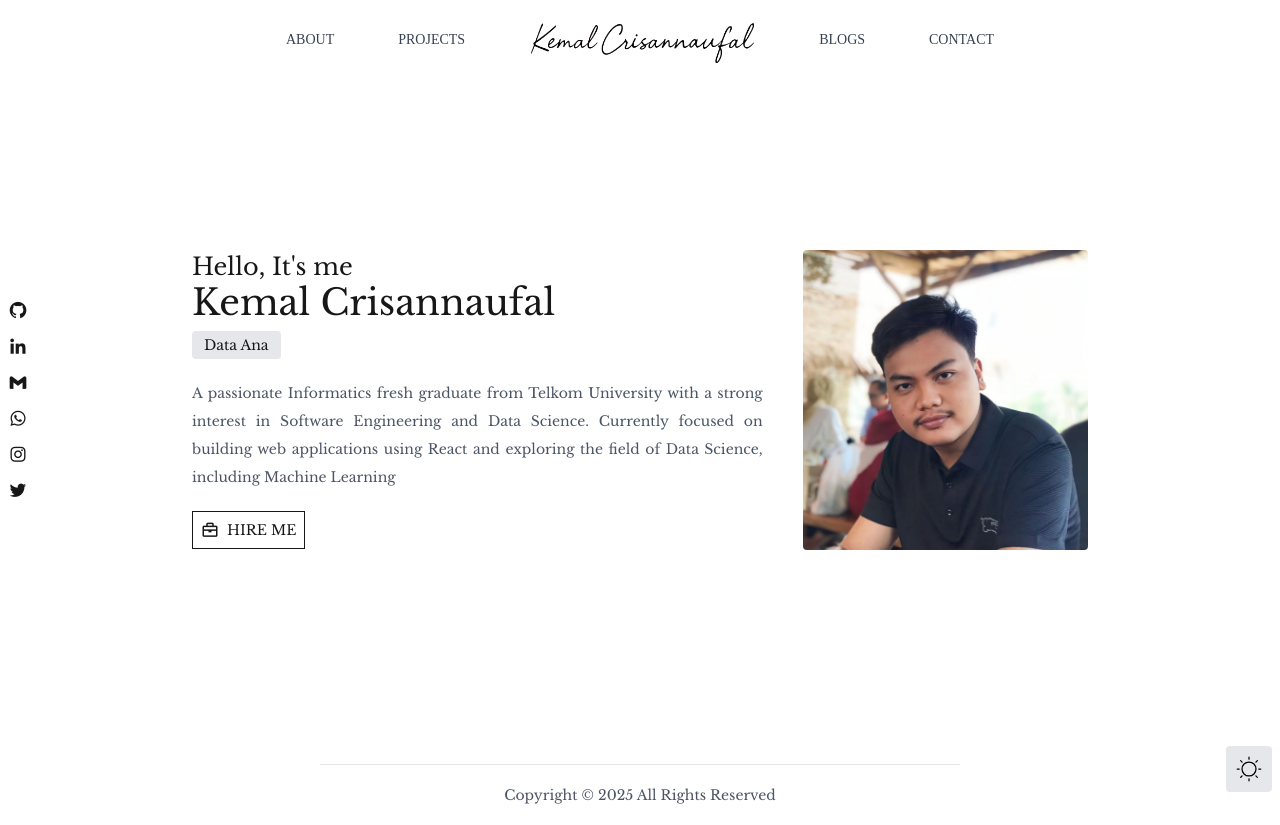
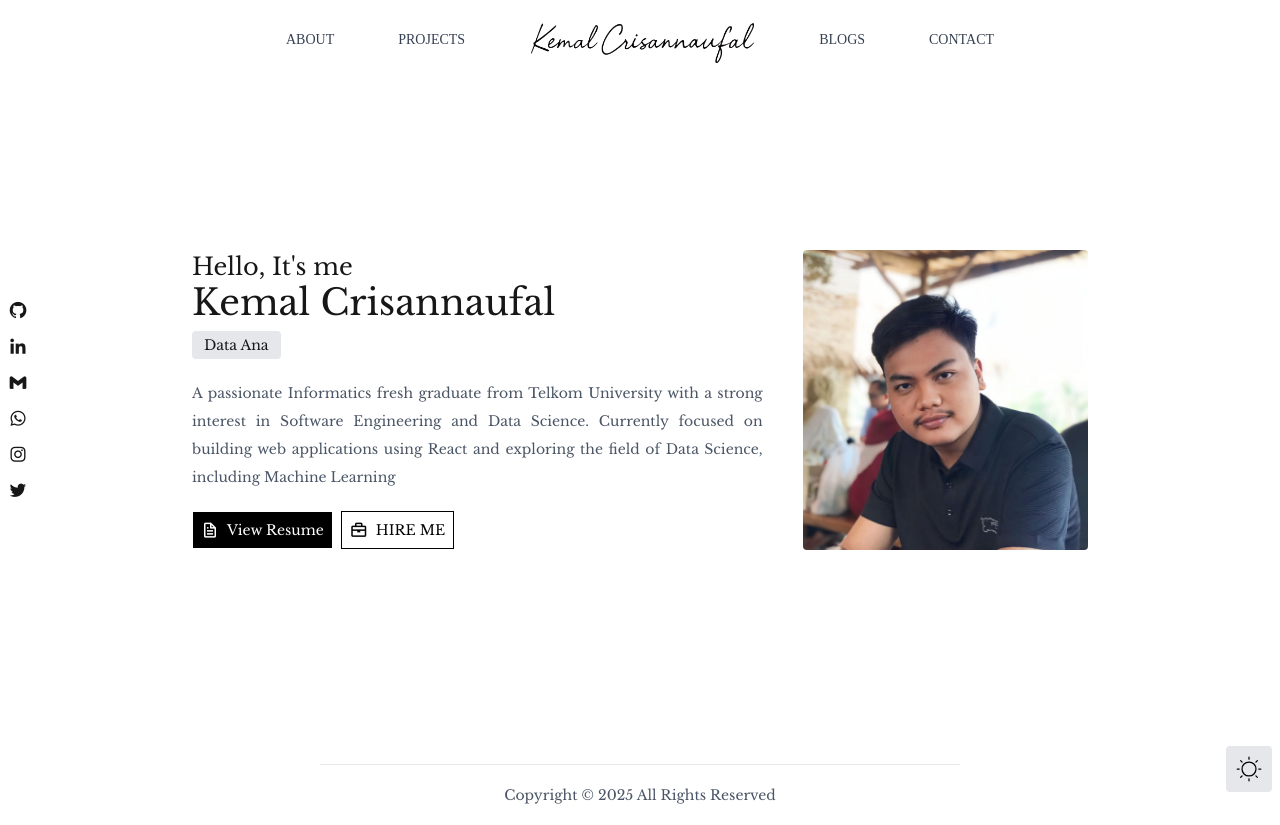
Before and after one commit to kemalcrisannaufal/Portofolio, a Next.js app: page / in a window 1280 px wide. Built offline with nearby package versions, Linux system fonts and the light colour scheme.

Commit message:
feat: add view resume in home

```diff
--- a/src/components/ui/Button/Button.tsx
+++ b/src/components/ui/Button/Button.tsx
@@ -6,6 +6,7 @@ interface Proptypes {
   disabled?: boolean;
   onClick?: () => void;
   type?: "button" | "submit" | "reset";
+  variant?: "primary" | "secondary";
 }
 
 const Button = (props: Proptypes) => {
@@ -15,11 +16,16 @@ const Button = (props: Proptypes) => {
     disabled = false,
     onClick,
     type = "button",
+    variant = "primary",
   } = props;
   return (
     <button
       type={type}
-      className={`hover:bg-black dark:hover:bg-neutral-600 p-2 border dark:border-white hover:text-neutral-300 text-sm md:text-base cursor-pointer ${classname}`}
+      className={`p-2 border dark:border-white text-sm md:text-base cursor-pointer ${classname} ${
+        variant === "primary"
+          ? "bg-white text-black dark:bg-neutral-600 dark:text-white hover:bg-black dark:hover:bg-neutral-600 hover:text-neutral-300"
+          : "bg-black text-white dark:bg-neutral-600 dark:text-white hover:bg-white hover:text-black dark:hover:bg-neutral-600"
+      }`}
       onClick={onClick}
       disabled={disabled}
     >
--- a/src/components/views/Home/Home.tsx
+++ b/src/components/views/Home/Home.tsx
@@ -4,6 +4,7 @@ import TypingText from "@/components/ui/TypingText";
 import Image from "next/image";
 import { fadeInUp } from "@/lib/animations/motionVariants";
 import { CONTACTS } from "@/constants/list.constanst";
+import Link from "next/link";
 
 const Home = () => {
   return (
@@ -59,7 +60,20 @@ const Home = () => {
           field of Data Science, including Machine Learning
         </p>
 
-        <div>
+        <div className="flex">
+          <Link
+            href={"/assets/files/resume.pdf"}
+            target="_blank"
+            rel="noopener noreferrer"
+          >
+            <Button classname="mr-2" variant="secondary">
+              <div className="flex items-center">
+                <i className="mr-2 text-lg bx bx-file" />
+                <p className="font-libre font-thin text-sm">View Resume</p>
+              </div>
+            </Button>
+          </Link>
+
           <Button onClick={() => window.open(CONTACTS[1].url)}>
             <div className="flex items-center">
               <i className="mr-2 text-lg bx bx-briefcase" />
```
Also changed, not shown: 1 other file (tests, documents, lock files or other folders).
